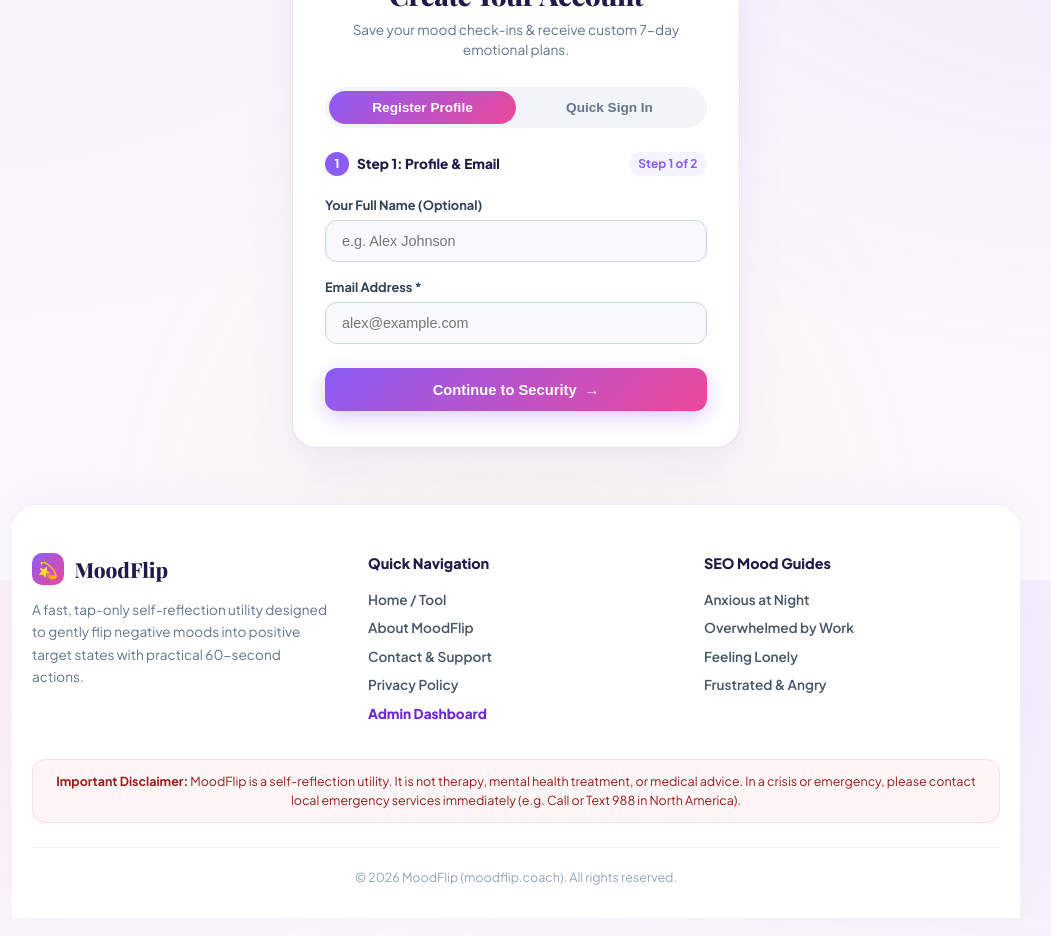
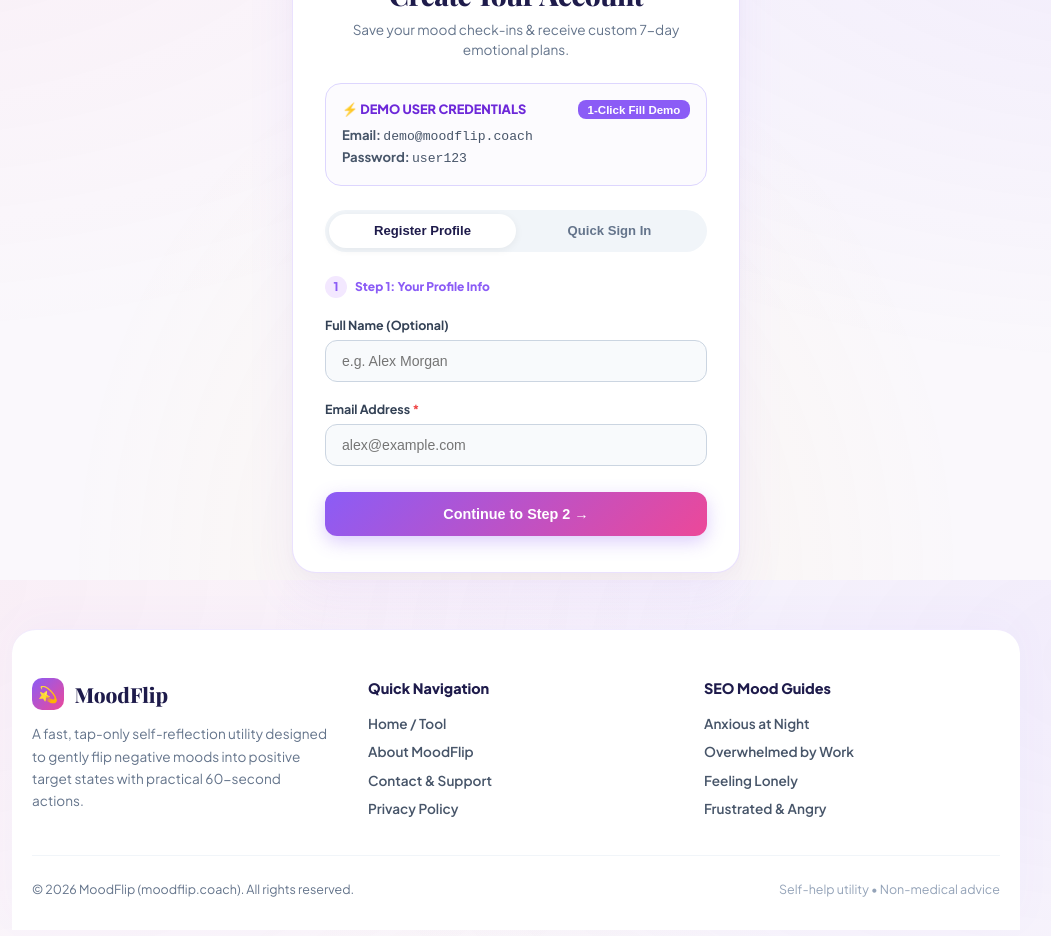
Before and after one commit to CodeStackLab/moodflip-website, a Next.js app: page /login in a window 1280 px wide. Shown: the part 220-1156 px from the top of the page, without its empty margins (124-1175 px from the left). Built offline with nearby package versions, Linux system fonts and the light colour scheme; a web font is replaced by a local one.

Commit message:
Remove Admin Dashboard link from Footer; add 1-click Demo User and Demo Admin login boxes

```diff
--- a/app/login/page.tsx
+++ b/app/login/page.tsx
@@ -15,6 +15,12 @@
   const [loading, setLoading] = useState(false);
   const [success, setSuccess] = useState(false);
 
+  const handleDemoUserFill = () => {
+    setName('Demo User');
+    setEmail('demo@moodflip.coach');
+    setPassword('user123');
+  };
+
   const handleNextStep = (e: React.FormEvent) => {
     e.preventDefault();
     if (!email) return;
@@ -26,17 +32,17 @@
     if (!email) return;
     setLoading(true);
     try {
-      const profile = { email, name, lastActiveAt: new Date().toISOString() };
+      const profile = { email, name: name || 'Demo User', lastActiveAt: new Date().toISOString() };
       localStorage.setItem('moodflip_profile', JSON.stringify(profile));
       await fetch('/api/profile', {
         method: 'POST',
         headers: { 'Content-Type': 'application/json' },
-        body: JSON.stringify({ email, name })
+        body: JSON.stringify({ email, name: name || 'Demo User' })
       }).catch(() => {});
       setSuccess(true);
       setTimeout(() => {
-        window.location.href = '/';
-      }, 1500);
+        window.location.href = '/profile';
+      }, 1200);
     } catch (err) {
       console.error(err);
     } finally {
@@ -56,7 +62,7 @@
       }}>
 
         {/* Logo & Header */}
-        <div style={{ textAlign: 'center', marginBottom: '1.75rem' }}>
+        <div style={{ textAlign: 'center', marginBottom: '1.5rem' }}>
           <div style={{
             width: '54px',
             height: '54px',
@@ -87,6 +93,40 @@
           </p>
         </div>
 
+        {/* DEMO USER HELPER BOX */}
+        <div style={{
+          background: '#fcfbfe',
+          border: '1.5px solid #ddd6fe',
+          borderRadius: '16px',
+          padding: '1rem',
+          marginBottom: '1.5rem',
+          fontSize: '0.82rem'
+        }}>
+          <div style={{ display: 'flex', justifyContent: 'space-between', alignItems: 'center', marginBottom: '0.4rem' }}>
+            <span style={{ fontWeight: 800, color: '#6d28d9', fontSize: '0.8rem' }}>⚡ DEMO USER CREDENTIALS</span>
+            <button
+              type="button"
+              onClick={handleDemoUserFill}
+              style={{
+                background: '#8b5cf6',
+                color: 'white',
+                border: 'none',
+                padding: '0.2rem 0.6rem',
+                borderRadius: '8px',
+                fontSize: '0.72rem',
+                fontWeight: 800,
+                cursor: 'pointer'
+              }}
+            >
+              1-Click Fill Demo
+            </button>
+          </div>
+          <div style={{ color: '#475569', lineHeight: 1.5 }}>
+            <div><strong>Email:</strong> <code>demo@moodflip.coach</code></div>
+            <div><strong>Password:</strong> <code>user123</code></div>
+          </div>
+        </div>
+
         {/* Mode Selector Tabs */}
         <div style={{
           display: 'flex',
@@ -100,33 +140,34 @@
             onClick={() => { setIsRegisterMode(true); setStep(1); }}
             style={{
               flex: 1,
-              padding: '0.55rem',
+              padding: '0.6rem',
               borderRadius: '9999px',
               border: 'none',
-              background: isRegisterMode ? 'linear-gradient(135deg, #8b5cf6, #ec4899)' : 'transparent',
-              color: isRegisterMode ? 'white' : '#64748b',
+              background: isRegisterMode ? '#ffffff' : 'transparent',
+              color: isRegisterMode ? '#1e1b4b' : '#64748b',
               fontWeight: 800,
-              fontSize: '0.85rem',
+              fontSize: '0.82rem',
               cursor: 'pointer',
-              transition: 'all 0.2s ease'
+              boxShadow: isRegisterMode ? '0 2px 8px rgba(0,0,0,0.06)' : 'none'
             }}
           >
             Register Profile
           </button>
+
           <button
             type="button"
             onClick={() => { setIsRegisterMode(false); setStep(1); }}
             style={{
               flex: 1,
-              padding: '0.55rem',
+              padding: '0.6rem',
               borderRadius: '9999px',
               border: 'none',
-              background: !isRegisterMode ? 'linear-gradient(135deg, #6366f1, #a855f7)' : 'transparent',
-              color: !isRegisterMode ? 'white' : '#64748b',
+              background: !isRegisterMode ? '#ffffff' : 'transparent',
+              color: !isRegisterMode ? '#1e1b4b' : '#64748b',
               fontWeight: 800,
-              fontSize: '0.85rem',
+              fontSize: '0.82rem',
               cursor: 'pointer',
-              transition: 'all 0.2s ease'
+              boxShadow: !isRegisterMode ? '0 2px 8px rgba(0,0,0,0.06)' : 'none'
             }}
           >
             Quick Sign In
@@ -134,53 +175,43 @@
         </div>
 
         {success ? (
-          <div style={{ textAlign: 'center', padding: '1.75rem 0' }}>
-            <span style={{ fontSize: '3rem' }}>🎉</span>
-            <h2 style={{ fontSize: '1.35rem', fontWeight: 800, color: '#166534', marginTop: '0.5rem' }}>
-              Welcome to MoodFlip!
-            </h2>
-            <p style={{ fontSize: '0.88rem', color: '#15803d', marginTop: '0.25rem' }}>
-              Your profile is authenticated. Redirecting to home...
+          <div style={{
+            background: '#ecfdf5',
+            border: '1px solid #a7f3d0',
+            color: '#065f46',
+            borderRadius: '16px',
+            padding: '1.5rem',
+            textAlign: 'center',
+            fontSize: '0.9rem',
+            fontWeight: 700
+          }}>
+            <span style={{ fontSize: '2rem', display: 'block', marginBottom: '0.5rem' }}>✨</span>
+            Account Authenticated Successfully!
+            <p style={{ fontSize: '0.8rem', fontWeight: 500, color: '#047857', marginTop: '0.25rem' }}>
+              Redirecting to your user dashboard...
             </p>
           </div>
-        ) : isRegisterMode ? (
-          <div>
-            <div style={{ display: 'flex', alignItems: 'center', justifyContent: 'space-between', marginBottom: '1.25rem' }}>
-              <div style={{ display: 'flex', alignItems: 'center', gap: '0.5rem' }}>
-                <span style={{
-                  width: '24px',
-                  height: '24px',
-                  borderRadius: '50%',
-                  background: step === 1 ? '#8b5cf6' : '#10b981',
-                  color: 'white',
-                  fontSize: '0.75rem',
-                  fontWeight: 800,
-                  display: 'flex',
-                  alignItems: 'center',
-                  justifyContent: 'center'
-                }}>
-                  {step === 1 ? '1' : '✓'}
-                </span>
-                <span style={{ fontSize: '0.85rem', fontWeight: 800, color: '#1e1b4b' }}>
-                  {step === 1 ? 'Step 1: Profile & Email' : 'Step 2: Security & Consent'}
-                </span>
-              </div>
-              <span style={{ fontSize: '0.75rem', color: '#8b5cf6', fontWeight: 700, background: '#f5f3ff', padding: '0.2rem 0.6rem', borderRadius: '9999px' }}>
-                Step {step} of 2
+        ) : (
+          <form onSubmit={step === 1 ? handleNextStep : handleSubmit} style={{ display: 'flex', flexDirection: 'column', gap: '1.15rem' }}>
+            {/* Step Indicator */}
+            <div style={{ display: 'flex', alignItems: 'center', gap: '0.5rem', fontSize: '0.75rem', fontWeight: 800, color: '#8b5cf6' }}>
+              <span style={{ background: '#f3e8ff', width: '22px', height: '22px', borderRadius: '50%', display: 'inline-flex', alignItems: 'center', justifyContent: 'center' }}>
+                {step}
               </span>
+              <span>{step === 1 ? 'Step 1: Your Profile Info' : 'Step 2: Password & Consent'}</span>
             </div>
 
             {step === 1 ? (
-              <form onSubmit={handleNextStep} style={{ display: 'flex', flexDirection: 'column', gap: '1rem' }}>
+              <>
                 <div>
-                  <label style={{ display: 'block', fontSize: '0.8rem', fontWeight: 700, color: '#334155', marginBottom: '0.35rem' }}>
-                    Your Full Name (Optional)
+                  <label style={{ display: 'block', fontSize: '0.78rem', fontWeight: 700, color: '#334155', marginBottom: '0.35rem' }}>
+                    Full Name (Optional)
                   </label>
                   <input
                     type="text"
                     value={name}
                     onChange={(e) => setName(e.target.value)}
-                    placeholder="e.g. Alex Johnson"
+                    placeholder="e.g. Alex Morgan"
                     style={{
                       width: '100%',
                       padding: '0.75rem 1rem',
@@ -188,15 +219,15 @@
                       border: '1.5px solid #cbd5e1',
                       borderRadius: '12px',
                       color: '#0f172a',
-                      fontSize: '0.9rem',
+                      fontSize: '0.88rem',
                       outline: 'none'
                     }}
                   />
                 </div>
 
                 <div>
-                  <label style={{ display: 'block', fontSize: '0.8rem', fontWeight: 700, color: '#334155', marginBottom: '0.35rem' }}>
-                    Email Address *
+                  <label style={{ display: 'block', fontSize: '0.78rem', fontWeight: 700, color: '#334155', marginBottom: '0.35rem' }}>
+                    Email Address <span style={{ color: '#ef4444' }}>*</span>
                   </label>
                   <input
                     type="email"
@@ -211,7 +242,7 @@
                       border: '1.5px solid #cbd5e1',
                       borderRadius: '12px',
                       color: '#0f172a',
-                      fontSize: '0.9rem',
+                      fontSize: '0.88rem',
                       outline: 'none'
                     }}
                   />
@@ -227,32 +258,32 @@
                     borderRadius: '12px',
                     color: 'white',
                     fontWeight: 800,
-                    fontSize: '0.92rem',
+                    fontSize: '0.9rem',
                     cursor: 'pointer',
-                    boxShadow: '0 6px 20px rgba(139, 92, 246, 0.3)',
-                    marginTop: '0.5rem',
-                    display: 'flex',
-                    alignItems: 'center',
-                    justifyContent: 'center',
-                    gap: '0.5rem'
+                    boxShadow: '0 6px 18px rgba(139, 92, 246, 0.3)',
+                    marginTop: '0.5rem'
                   }}
                 >
-                  <span>Continue to Security</span>
-                  <span>&rarr;</span>
+                  Continue to Step 2 &rarr;
                 </button>
-              </form>
+              </>
             ) : (
-              <form onSubmit={handleSubmit} style={{ display: 'flex', flexDirection: 'column', gap: '1rem' }}>
+              <>
+                <div style={{ background: '#f8fafc', padding: '0.65rem 0.85rem', borderRadius: '10px', fontSize: '0.8rem', color: '#475569' }}>
+                  Account: <strong>{email}</strong> ({name || 'No name provided'})
+                </div>
+
                 <div>
-                  <label style={{ display: 'block', fontSize: '0.8rem', fontWeight: 700, color: '#334155', marginBottom: '0.35rem' }}>
-                    Create Password / PIN (Optional Security)
+                  <label style={{ display: 'block', fontSize: '0.78rem', fontWeight: 700, color: '#334155', marginBottom: '0.35rem' }}>
+                    Password <span style={{ color: '#ef4444' }}>*</span>
                   </label>
                   <div style={{ position: 'relative' }}>
                     <input
                       type={showPassword ? 'text' : 'password'}
+                      required
                       value={password}
                       onChange={(e) => setPassword(e.target.value)}
-                      placeholder="Min 6 characters (e.g. Mood@2026)"
+                      placeholder="Enter account password"
                       style={{
                         width: '100%',
                         padding: '0.75rem 2.5rem 0.75rem 1rem',
@@ -260,7 +291,7 @@
                         border: '1.5px solid #cbd5e1',
                         borderRadius: '12px',
                         color: '#0f172a',
-                        fontSize: '0.9rem',
+                        fontSize: '0.88rem',
                         outline: 'none'
                       }}
                     />
@@ -281,154 +312,64 @@
                       {showPassword ? '🙈' : '👁️'}
                     </button>
                   </div>
-                  {password ? (
-                    <div style={{ fontSize: '0.72rem', color: password.length >= 6 ? '#059669' : '#d97706', marginTop: '0.25rem', fontWeight: 600 }}>
-                      {password.length >= 6 ? '✓ Password format accepted' : '• Password must be at least 6 characters'}
-                    </div>
-                  ) : null}
                 </div>
 
-                <div style={{ background: '#f5f3ff', border: '1px solid #ddd6fe', padding: '0.85rem', borderRadius: '12px' }}>
-                  <label style={{ display: 'flex', gap: '0.6rem', cursor: 'pointer', alignItems: 'flex-start' }}>
+                {isRegisterMode && (
+                  <label style={{ display: 'flex', alignItems: 'flex-start', gap: '0.5rem', cursor: 'pointer', fontSize: '0.75rem', color: '#64748b', lineHeight: 1.4 }}>
                     <input
                       type="checkbox"
                       checked={consent}
                       onChange={(e) => setConsent(e.target.checked)}
-                      style={{ marginTop: '0.2rem', accentColor: '#8b5cf6' }}
+                      style={{ marginTop: '0.15rem' }}
                     />
-                    <span style={{ fontSize: '0.74rem', color: '#5b21b6', lineHeight: 1.5 }}>
-                      By creating a profile, you agree that MoodFlip may store your email address, selected moods and dates, actions shown, and purchase history to offer personalized downloads. Inactive profiles are deleted after 90 days.
+                    <span>
+                      I agree that MoodFlip may store my email, selected moods, and check-in history to provide personalized plans.
                     </span>
                   </label>
-                </div>
+                )}
 
-                <div style={{ display: 'flex', gap: '0.75rem', marginTop: '0.4rem' }}>
+                <div style={{ display: 'flex', gap: '0.65rem', marginTop: '0.5rem' }}>
                   <button
                     type="button"
                     onClick={() => setStep(1)}
                     style={{
-                      flex: 1,
-                      padding: '0.75rem',
+                      padding: '0.75rem 1rem',
                       background: '#f1f5f9',
                       border: 'none',
                       borderRadius: '12px',
                       color: '#64748b',
                       fontWeight: 700,
-                      fontSize: '0.88rem',
+                      fontSize: '0.85rem',
                       cursor: 'pointer'
                     }}
                   >
                     &larr; Back
                   </button>
+
                   <button
                     type="submit"
-                    disabled={loading || !consent}
+                    disabled={loading || (isRegisterMode && !consent)}
                     style={{
-                      flex: 2,
-                      padding: '0.75rem',
+                      flex: 1,
+                      padding: '0.85rem',
                       background: 'linear-gradient(135deg, #8b5cf6, #ec4899)',
                       border: 'none',
                       borderRadius: '12px',
                       color: 'white',
                       fontWeight: 800,
-                      fontSize: '0.88rem',
+                      fontSize: '0.9rem',
                       cursor: 'pointer',
-                      boxShadow: '0 6px 20px rgba(139, 92, 246, 0.3)'
+                      boxShadow: '0 6px 18px rgba(139, 92, 246, 0.3)',
+                      opacity: (isRegisterMode && !consent) ? 0.5 : 1
                     }}
                   >
-                    {loading ? 'Registering...' : 'Complete Account ✨'}
+                    {loading ? 'Authenticating...' : isRegisterMode ? 'Complete Registration ✨' : 'Sign In Now ✨'}
                   </button>
                 </div>
-              </form>
+              </>
             )}
-          </div>
-        ) : (
-          <form onSubmit={handleSubmit} style={{ display: 'flex', flexDirection: 'column', gap: '1rem' }}>
-            <div>
-              <label style={{ display: 'block', fontSize: '0.8rem', fontWeight: 700, color: '#334155', marginBottom: '0.35rem' }}>
-                Registered Email Address *
-              </label>
-              <input
-                type="email"
-                required
-                value={email}
-                onChange={(e) => setEmail(e.target.value)}
-                placeholder="alex@example.com"
-                style={{
-                  width: '100%',
-                  padding: '0.75rem 1rem',
-                  background: '#f8fafc',
-                  border: '1.5px solid #cbd5e1',
-                  borderRadius: '12px',
-                  color: '#0f172a',
-                  fontSize: '0.9rem',
-                  outline: 'none'
-                }}
-              />
-            </div>
-
-            <div>
-              <label style={{ display: 'block', fontSize: '0.8rem', fontWeight: 700, color: '#334155', marginBottom: '0.35rem' }}>
-                Password / Security PIN
-              </label>
-              <div style={{ position: 'relative' }}>
-                <input
-                  type={showPassword ? 'text' : 'password'}
-                  value={password}
-                  onChange={(e) => setPassword(e.target.value)}
-                  placeholder="Enter password or leave blank for instant login"
-                  style={{
-                    width: '100%',
-                    padding: '0.75rem 2.5rem 0.75rem 1rem',
-                    background: '#f8fafc',
-                    border: '1.5px solid #cbd5e1',
-                    borderRadius: '12px',
-                    color: '#0f172a',
-                    fontSize: '0.9rem',
-                    outline: 'none'
-                  }}
-                />
-                <button
-                  type="button"
-                  onClick={() => setShowPassword(!showPassword)}
-                  style={{
-                    position: 'absolute',
-                    right: '12px',
-                    top: '50%',
-                    transform: 'translateY(-50%)',
-                    background: 'transparent',
-                    border: 'none',
-                    cursor: 'pointer',
-                    fontSize: '1rem'
-                  }}
-                >
-                  {showPassword ? '🙈' : '👁️'}
-                </button>
-              </div>
-            </div>
-
-            <button
-              type="submit"
-              disabled={loading}
-              style={{
-                width: '100%',
-                padding: '0.85rem',
-                background: 'linear-gradient(135deg, #6366f1, #a855f7)',
-                border: 'none',
-                borderRadius: '12px',
-                color: 'white',
-                fontWeight: 800,
-                fontSize: '0.92rem',
-                cursor: 'pointer',
-                boxShadow: '0 6px 20px rgba(99, 102, 241, 0.3)',
-                marginTop: '0.5rem'
-              }}
-            >
-              {loading ? 'Signing In...' : 'Sign In to Profile 🔓'}
-            </button>
           </form>
         )}
-
       </div>
     </div>
   );
--- a/components/Footer.tsx
+++ b/components/Footer.tsx
@@ -50,7 +50,6 @@
             <li><a href="/about" style={{ color: '#475569', textDecoration: 'none', fontWeight: 600 }}>About MoodFlip</a></li>
             <li><a href="/contact" style={{ color: '#475569', textDecoration: 'none', fontWeight: 600 }}>Contact & Support</a></li>
             <li><a href="/privacy" style={{ color: '#475569', textDecoration: 'none', fontWeight: 600 }}>Privacy Policy</a></li>
-            <li><a href="/admin" style={{ color: '#6d28d9', textDecoration: 'none', fontWeight: 800 }}>Admin Dashboard</a></li>
           </ul>
         </div>
 
@@ -66,25 +65,25 @@
         </div>
       </div>
 
-      {/* Non-Medical Disclaimer Box */}
+      {/* Copyright & Disclaimer Notice */}
       <div style={{
-        maxWidth: '1000px',
-        margin: '0 auto 1.5rem auto',
-        background: 'rgba(254, 242, 242, 0.7)',
-        border: '1px solid rgba(252, 165, 165, 0.3)',
-        borderRadius: '14px',
-        padding: '0.75rem 1.25rem',
-        color: '#991b1b',
-        fontSize: '0.78rem',
-        lineHeight: 1.5,
-        textAlign: 'center'
+        maxWidth: '1100px',
+        margin: '0 auto',
+        paddingTop: '1.5rem',
+        borderTop: '1px solid #f1f5f9',
+        display: 'flex',
+        justifyContent: 'space-between',
+        alignItems: 'center',
+        flexWrap: 'wrap',
+        gap: '1rem',
+        fontSize: '0.78rem'
       }}>
-        <strong>Important Disclaimer:</strong> MoodFlip is a self-reflection utility. It is not therapy, mental health treatment, or medical advice. In a crisis or emergency, please contact local emergency services immediately (e.g. Call or Text 988 in North America).
-      </div>
-
-      {/* Bottom Copyright */}
-      <div style={{ textAlign: 'center', fontSize: '0.78rem', color: '#94a3b8', borderTop: '1px solid #f1f5f9', paddingTop: '1.25rem' }}>
-        © 2026 MoodFlip (moodflip.coach). All rights reserved.
+        <div>
+          &copy; {new Date().getFullYear()} MoodFlip (moodflip.coach). All rights reserved.
+        </div>
+        <div style={{ color: '#94a3b8' }}>
+          Self-help utility &bull; Non-medical advice
+        </div>
       </div>
     </footer>
   );
```
Also changed, not shown: app/admin/page.tsx (+39 -1 lines), 1 other file (tests, documents, lock files or other folders).
